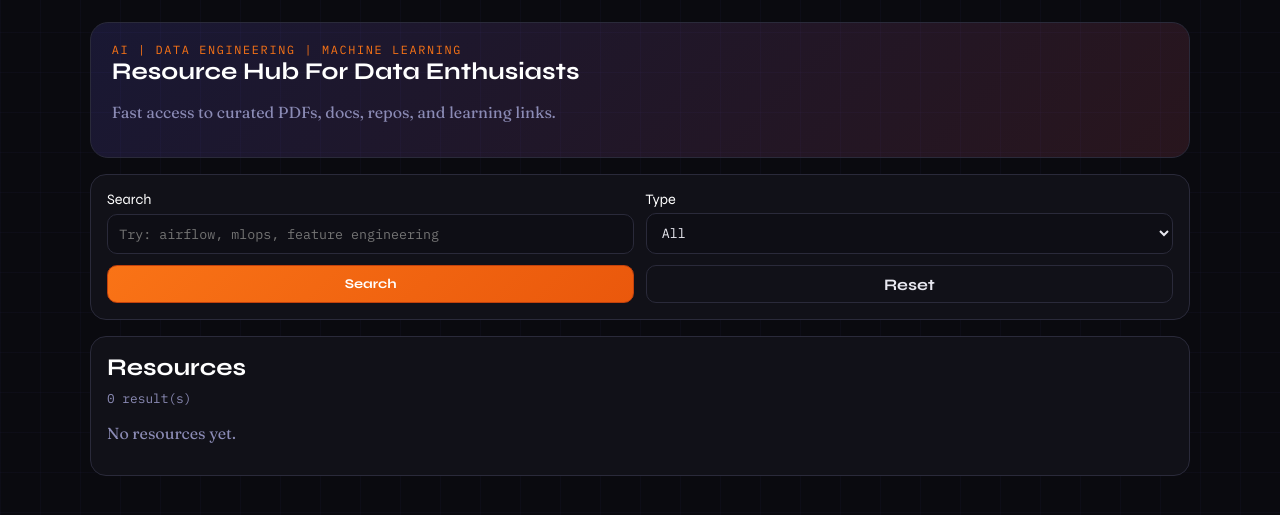
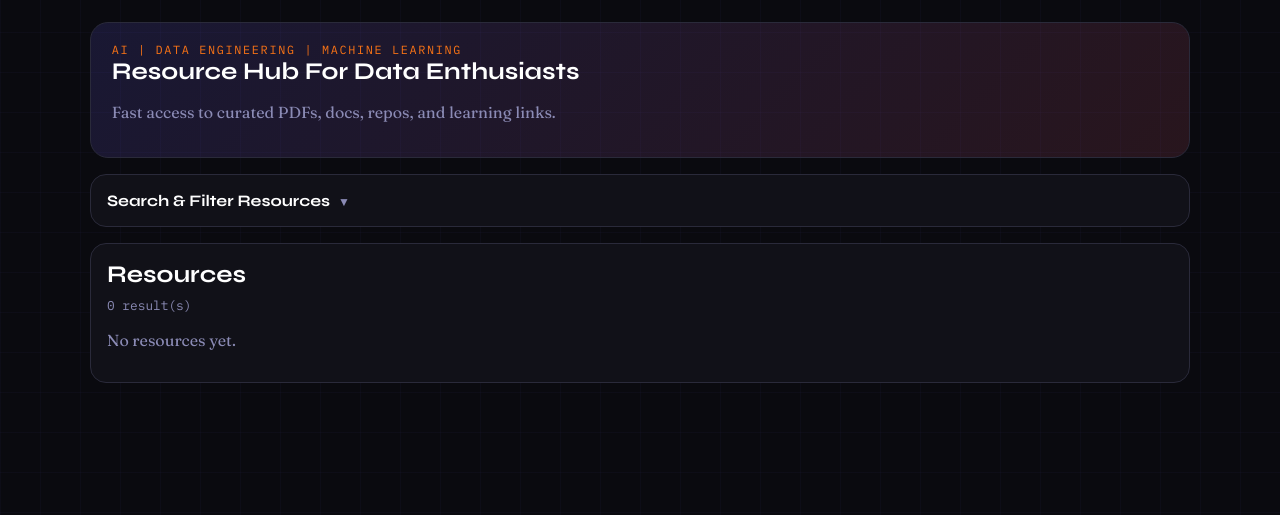
Before and after one commit to AxisDeta/Data101, a Flask app: page / in a window 1280 px wide. Shown: the part 48-563 px from the top of the page. Run offline with Flask 3, Linux system fonts and the light colour scheme.

Commit message:
Refine resource UI with collapsible search and consistent action buttons

```diff
--- a/static/css/style.css
+++ b/static/css/style.css
@@ -65,7 +65,13 @@ p { color: var(--muted); }
 
 .resource-row { display: flex; align-items: center; justify-content: space-between; gap: 0.8rem; border: 1px solid var(--border); border-radius: 12px; padding: 0.85rem; margin-bottom: 0.7rem; background: var(--surface2); }
 .meta { color: var(--muted); font-size: 0.8rem; font-family: "IBM Plex Mono", monospace; }
-.actions { display: flex; gap: 0.55rem; }
+.actions {
+  display: grid;
+  grid-auto-flow: column;
+  grid-auto-columns: 124px;
+  gap: 0.55rem;
+  align-items: stretch;
+}
 
 .btn {
   display: inline-flex;
@@ -77,12 +83,17 @@ p { color: var(--muted); }
   color: #fff !important;
   text-decoration: none;
   padding: 0.52rem 0.8rem;
+  width: 100%;
+  min-height: 40px;
   font-family: "Syne", sans-serif;
   font-weight: 700;
   cursor: pointer;
+  white-space: nowrap;
 }
 .btn.ghost { background: transparent; border-color: var(--border); color: var(--text) !important; }
 .btn.danger { background: linear-gradient(135deg, #ef4444, #dc2626); border-color: #991b1b; }
+.btn.ai { background: linear-gradient(135deg, #0ea5e9, #2563eb); border-color: #1d4ed8; color: #fff !important; }
+.btn.ai:hover { background: linear-gradient(135deg, #38bdf8, #3b82f6); }
 
 .form-grid { display: grid; grid-template-columns: 1fr 1fr; gap: 0.7rem; }
 .form-grid .wide { grid-column: 1 / -1; }
@@ -103,6 +114,23 @@ input, textarea, select {
 .flash.warning { background: rgba(245,158,11,0.15); }
 .flash.danger { background: rgba(239,68,68,0.15); }
 .line-item { padding: 0.5rem 0; border-bottom: 1px dashed var(--border); color: var(--muted); }
+
+.search-panel summary {
+  cursor: pointer;
+  font-family: "Syne", sans-serif;
+  font-weight: 700;
+  color: #fff;
+  list-style: none;
+}
+.search-panel summary::-webkit-details-marker { display: none; }
+.search-panel summary::after {
+  content: "▼";
+  font-size: 0.75rem;
+  color: var(--muted);
+  margin-left: 0.5rem;
+}
+.search-panel[open] summary::after { content: "▲"; }
+.search-form { margin-top: 0.9rem; }
 
 .ai-modal {
   position: fixed;
@@ -129,3 +157,15 @@ input, textarea, select {
   color: var(--text);
   background: #0e0e15;
 }
+
+@media (max-width: 820px) {
+  .resource-row {
+    flex-direction: column;
+    align-items: stretch;
+  }
+  .actions {
+    grid-auto-flow: row;
+    grid-template-columns: 1fr;
+    grid-auto-columns: auto;
+  }
+}
--- a/templates/index.html
+++ b/templates/index.html
@@ -7,7 +7,9 @@
 </section>
 
 <section class="card">
-  <form method="get" action="{{ url_for('index') }}" class="form-grid">
+  <details class="search-panel" {% if search_query or (search_type and search_type != 'all') %}open{% endif %}>
+    <summary>Search & Filter Resources</summary>
+    <form method="get" action="{{ url_for('index') }}" class="form-grid search-form">
       <label>Search
         <input type="text" name="q" value="{{ search_query or '' }}" placeholder="Try: airflow, mlops, feature engineering">
       </label>
@@ -21,6 +23,7 @@
       <button class="btn primary" type="submit">Search</button>
       <a class="btn ghost" href="{{ url_for('index') }}">Reset</a>
     </form>
+  </details>
 </section>
 
 <section class="card">
@@ -41,7 +44,7 @@
             <a class="btn primary" href="{{ item.external_url or item.view_url }}" target="_blank" rel="noopener">View</a>
           {% endif %}
           {% if gemini_enabled %}
-            <button class="btn ghost ask-ai-btn" type="button" data-id="{{ item.id }}" data-title="{{ item.title|e }}">Ask AI</button>
+            <button class="btn ai ask-ai-btn" type="button" data-id="{{ item.id }}" data-title="{{ item.title|e }}">Ask AI</button>
           {% endif %}
         </div>
       </article>
```
Lines whose indentation alone changed are shown as unchanged.
